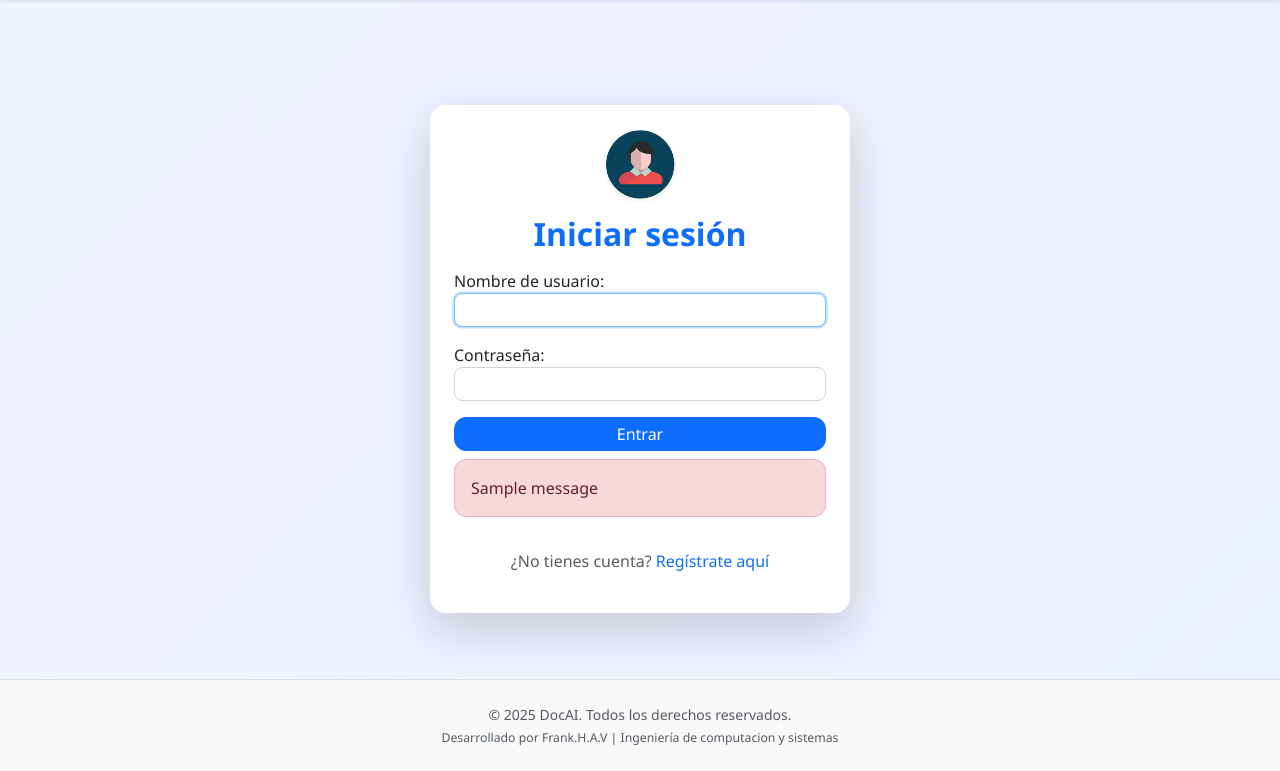
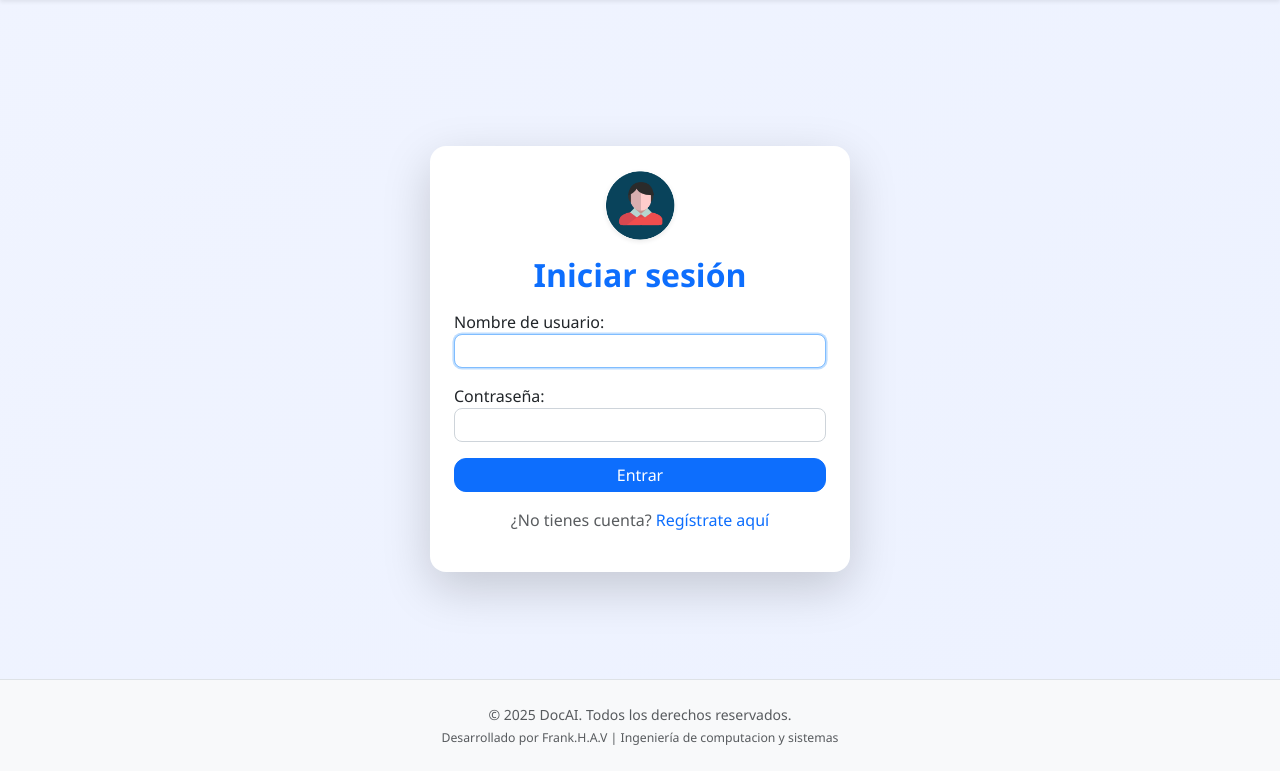
Before and after one commit to FrankHeliber/docai_project, a Django app: page /login/ in a window 1280 px wide. Shown: the part 57-828 px from the top of the page. Run offline with Django 5.2, Linux system fonts and the light colour scheme; tables that the repository leaves empty hold one stand-in row (values such as "Sample post"); one stand-in notice (Sample message) is shown; parts of the project's set-up code (start-up, migrations or seed data) failed here and were passed over; some libraries are stand-ins or nearby versions.

Commit message:
version16

```diff
--- a/templates/registration/login.html
+++ b/templates/registration/login.html
@@ -30,9 +30,11 @@
                 <button type="submit" class="btn btn-primary w-100 py-1">Entrar</button>
                  {% if messages %}
                     {% for message in messages %}
-                        <div class="alert alert-danger mt-2" role="alert">
-                        {{ message }}
-                        </div>
+                        {% if message.tags == "error" %}
+                            <div class="alert alert-danger mt-2" role="alert">
+                                {{ message }}
+                            </div>
+                        {% endif %}
                     {% endfor %}
                 {% endif %}
             </form>
```
